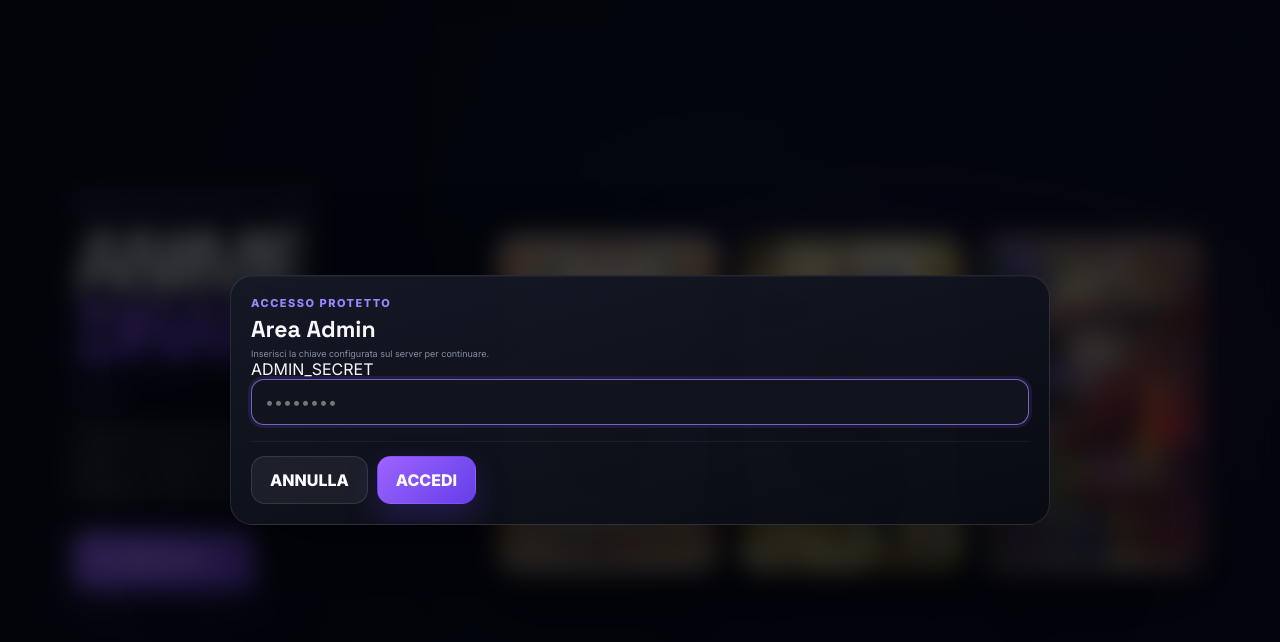
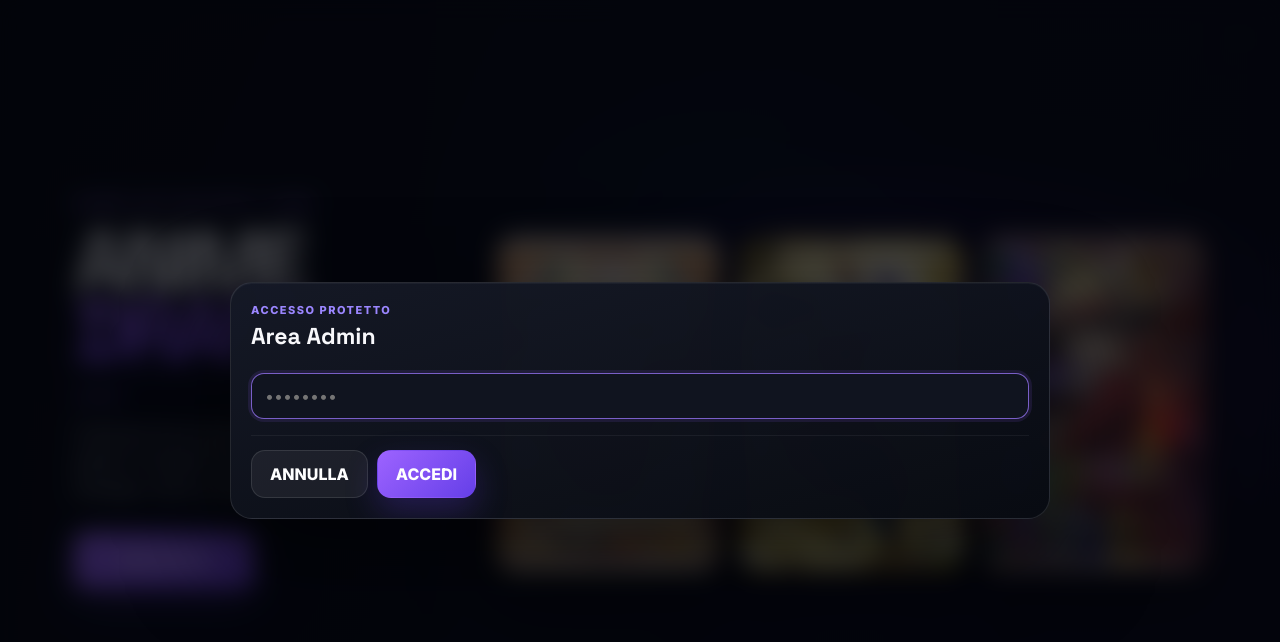
Before and after one commit to Kayaba0/AnimeDraft, a website: page public/index.html in a window 1280 px wide. Both pictures are taken after a click on the button "Apri pannello Admin". Drawn offline with nearby package versions, Linux system fonts and the light colour scheme; no server answers.

Commit message:
Simplify Admin login and deploy verification endpoint

```diff
--- a/public/app.js
+++ b/public/app.js
@@ -258,8 +258,8 @@ async function verifyAdminAccess(key){
 
 function requestAdminSecret(){
   return new Promise(resolve=>{
-    const modal=mountAdminModal(`<div class="admin-modal-head"><div><div class="eyebrow">Accesso protetto</div><h3>Area Admin</h3><p>Inserisci la chiave configurata sul server per continuare.</p></div></div>
-      <label>ADMIN_SECRET<input id="adminSecretInput" type="password" autocomplete="current-password" placeholder="••••••••"></label>
+    const modal=mountAdminModal(`<div class="admin-modal-head"><div><div class="eyebrow">Accesso protetto</div><h3>Area Admin</h3></div></div>
+      <div class="admin-secret-input"><input id="adminSecretInput" type="password" autocomplete="current-password" aria-label="ADMIN_SECRET" placeholder="••••••••"></div>
       <div class="admin-modal-actions"><button class="secondary" id="cancelAdminAccess">ANNULLA</button><button class="primary" id="confirmAdminAccess">ACCEDI</button></div>`);
     const input=$('#adminSecretInput');
     let settled=false;
--- a/public/styles.css
+++ b/public/styles.css
@@ -629,7 +629,7 @@
 .admin-empty{grid-column:1/-1;min-height:300px;display:flex;flex-direction:column;align-items:center;justify-content:center;text-align:center;border:1px dashed rgba(255,255,255,.09);border-radius:16px;background:rgba(255,255,255,.012);padding:30px}.admin-empty>span{width:54px;height:54px;display:grid;place-items:center;border-radius:50%;background:rgba(139,92,246,.08);color:#9f86ff;font-size:27px;margin-bottom:12px}.admin-empty b{font-size:13px}.admin-empty small{max-width:360px;margin:6px 0 16px;color:#7f8798;font-size:9px;line-height:1.45}
 
 /* Admin dialogs */
-.admin-modal{position:fixed;inset:0;z-index:1000;display:grid;place-items:center;padding:24px;background:rgba(3,5,10,.72);backdrop-filter:blur(12px);-webkit-backdrop-filter:blur(12px);animation:adminFade .16s ease both}.admin-modal-card{width:min(820px,96vw);max-height:min(820px,92vh);overflow:auto;border:1px solid rgba(255,255,255,.11);border-radius:22px;background:linear-gradient(165deg,rgba(21,25,38,.98),rgba(8,11,18,.98));box-shadow:0 35px 100px rgba(0,0,0,.55),inset 0 1px 0 rgba(255,255,255,.04);padding:20px;animation:adminPop .2s ease both}.admin-modal-head{display:flex;align-items:flex-start;justify-content:space-between;gap:15px}.admin-modal-head h3{font-family:'Space Grotesk';font-size:23px;margin:4px 0}.admin-modal-head p{font-size:9px;color:#858ea2;margin:0}.admin-modal-grid{display:grid;grid-template-columns:240px minmax(0,1fr);gap:18px;margin-top:18px}.category-create-grid{grid-template-columns:190px minmax(0,1fr)}.admin-modal-actions .grow{flex:1}
+.admin-modal{position:fixed;inset:0;z-index:1000;display:grid;place-items:center;padding:24px;background:rgba(3,5,10,.72);backdrop-filter:blur(12px);-webkit-backdrop-filter:blur(12px);animation:adminFade .16s ease both}.admin-modal-card{width:min(820px,96vw);max-height:min(820px,92vh);overflow:auto;border:1px solid rgba(255,255,255,.11);border-radius:22px;background:linear-gradient(165deg,rgba(21,25,38,.98),rgba(8,11,18,.98));box-shadow:0 35px 100px rgba(0,0,0,.55),inset 0 1px 0 rgba(255,255,255,.04);padding:20px;animation:adminPop .2s ease both}.admin-modal-head{display:flex;align-items:flex-start;justify-content:space-between;gap:15px}.admin-modal-head h3{font-family:'Space Grotesk';font-size:23px;margin:4px 0}.admin-modal-head p{font-size:9px;color:#858ea2;margin:0}.admin-secret-input{margin-top:18px}.admin-modal-grid{display:grid;grid-template-columns:240px minmax(0,1fr);gap:18px;margin-top:18px}.category-create-grid{grid-template-columns:190px minmax(0,1fr)}.admin-modal-actions .grow{flex:1}
 @keyframes adminFade{from{opacity:0}to{opacity:1}}@keyframes adminPop{from{opacity:0;transform:translateY(10px) scale(.985)}to{opacity:1;transform:none}}
 
 /* Smoothness: avoid repainting the whole auction on every timer tick, and keep transitions GPU-friendly. */
```
